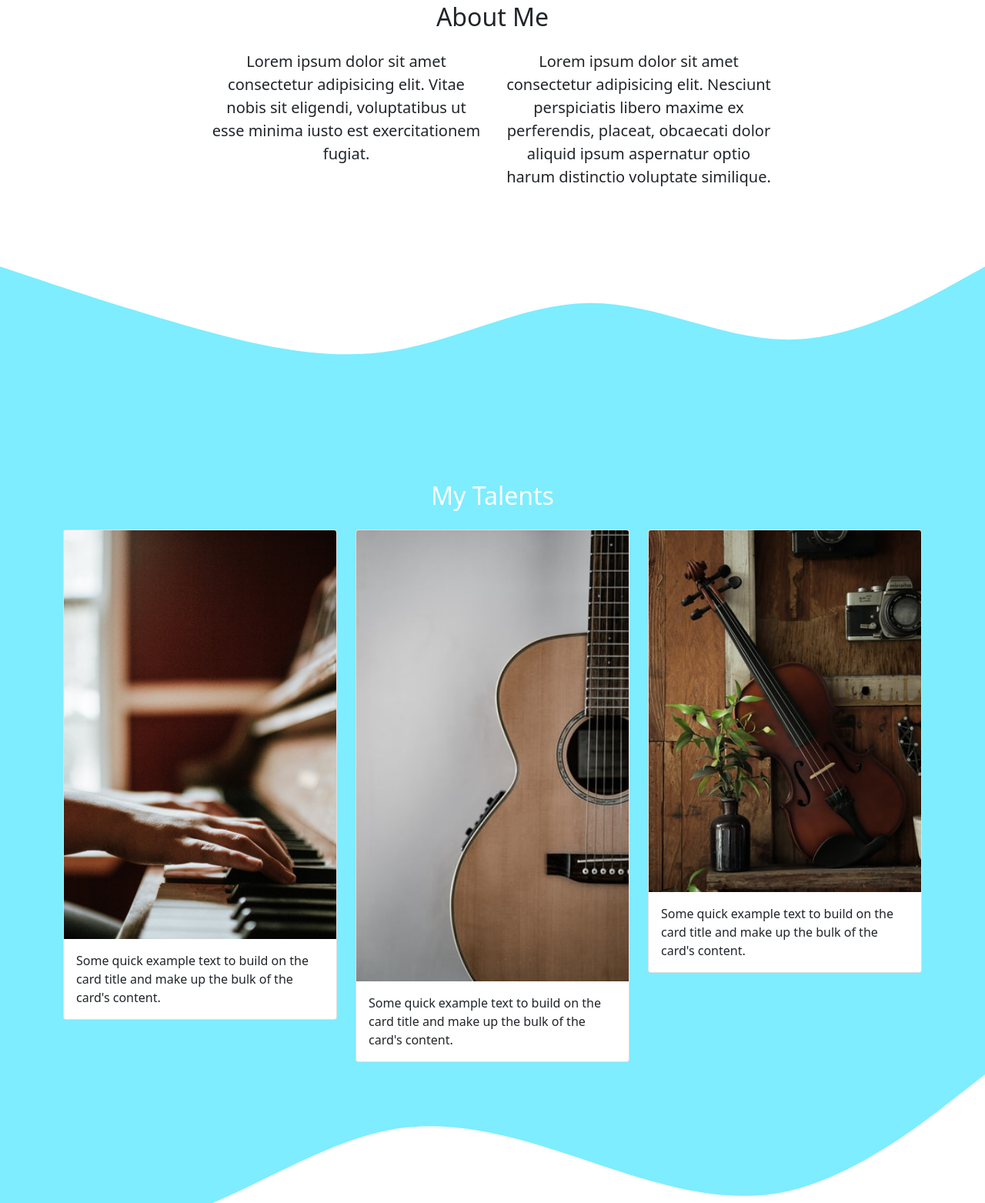
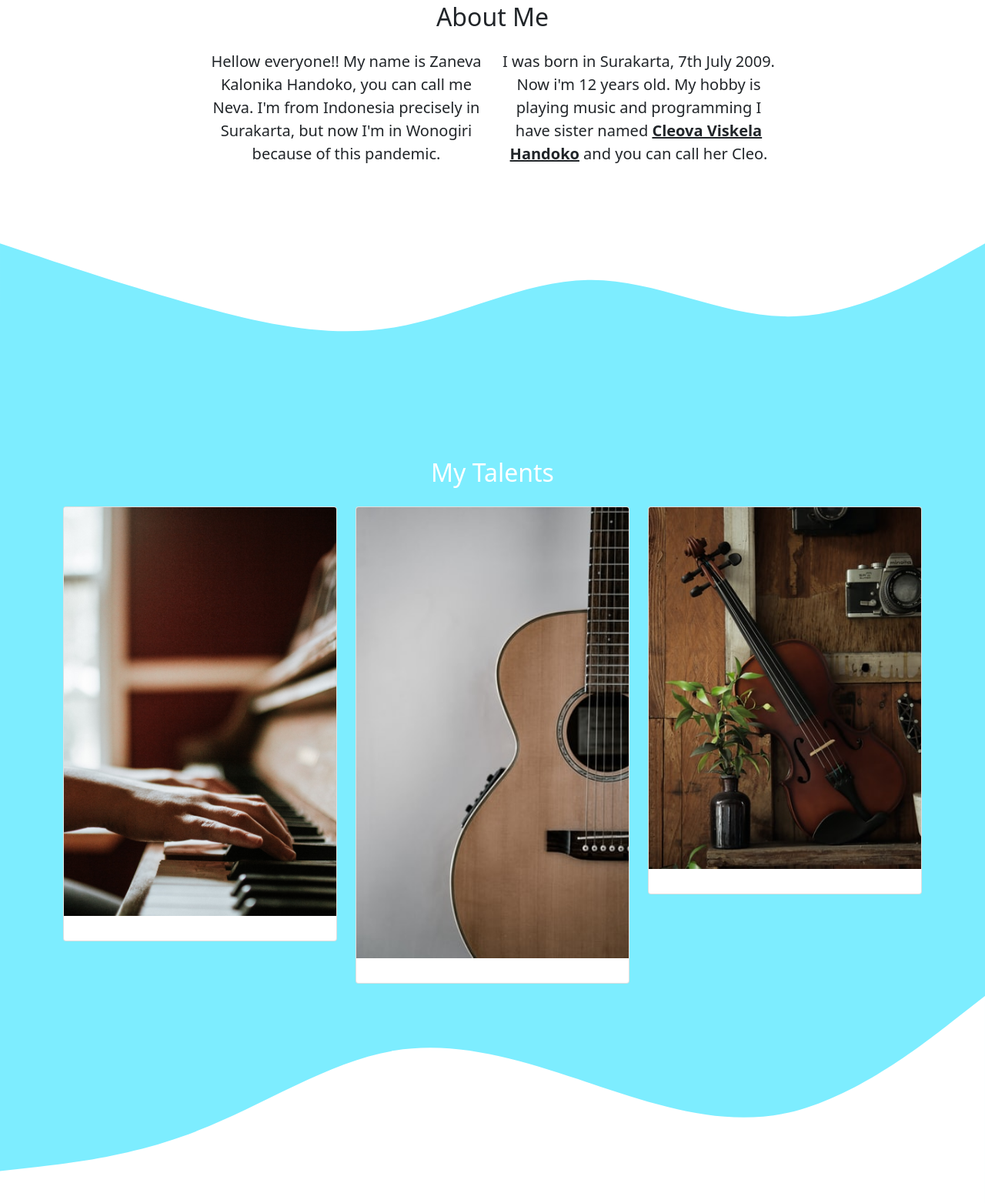
Before and after one commit to zanevakalonika/zanevakalonika.github.io, a plain HTML site: page index.html in a window 1280 px wide. Shown: the part 779-2342 px from the top of the page at 77% size. Drawn offline with nearby package versions, Linux system fonts and the light colour scheme.

Commit message:
menambahkan deskripsi about me

```diff
--- a/index.html
+++ b/index.html
@@ -64,10 +64,10 @@
             </div>
             <div class="row justify-content-center fs-5 text-center">
                 <div class="col-md-4">
-                <p>Lorem ipsum dolor sit amet consectetur adipisicing elit. Vitae nobis sit eligendi, voluptatibus ut esse minima iusto est exercitationem fugiat.</p>
+                <p>Hellow everyone!! My name is Zaneva Kalonika Handoko, you can call me Neva. I'm from Indonesia precisely in Surakarta, but now I'm in Wonogiri because of this pandemic.</p>
             </div>
                 <div class="col-md-4">
-                    <p>Lorem ipsum dolor sit amet consectetur adipisicing elit. Nesciunt perspiciatis libero maxime ex perferendis, placeat, obcaecati dolor aliquid ipsum aspernatur optio harum distinctio voluptate similique.</p>
+                <p>I was born in Surakarta, 7th July 2009. Now i'm 12 years old. My hobby is playing music and programming I have sister named <a href="https://www.instagram.com/cleooeo/" class="text-dark fw-bold">Cleova Viskela Handoko</a> and you can call her Cleo.</p>
         </div>
             </div>
         </div>
@@ -88,7 +88,7 @@
                     <div class="card">
                         <img src="img/talents/1.jpg" class="card-img-top" alt="Talents 1">
                         <div class="card-body">
-                          <p class="card-text">Some quick example text to build on the card title and make up the bulk of the card's content.</p>
+                          <p class="card-text"></p>
                         </div>
                       </div>
                 </div>
@@ -96,7 +96,7 @@
                     <div class="card">
                         <img src="img/talents/2.jpg" class="card-img-top" alt="Talents 2">
                         <div class="card-body">
-                          <p class="card-text">Some quick example text to build on the card title and make up the bulk of the card's content.</p>
+                          <p class="card-text"></p>
                         </div>
                       </div>
                 </div>
@@ -104,7 +104,7 @@
                     <div class="card">
                         <img src="img/talents/3.jpg" class="card-img-top" alt="Talents 3">
                         <div class="card-body">
-                          <p class="card-text">Some quick example text to build on the card title and make up the bulk of the card's content.</p>
+                          <p class="card-text"></p>
                         </div>
                       </div>
                 </div>
```
